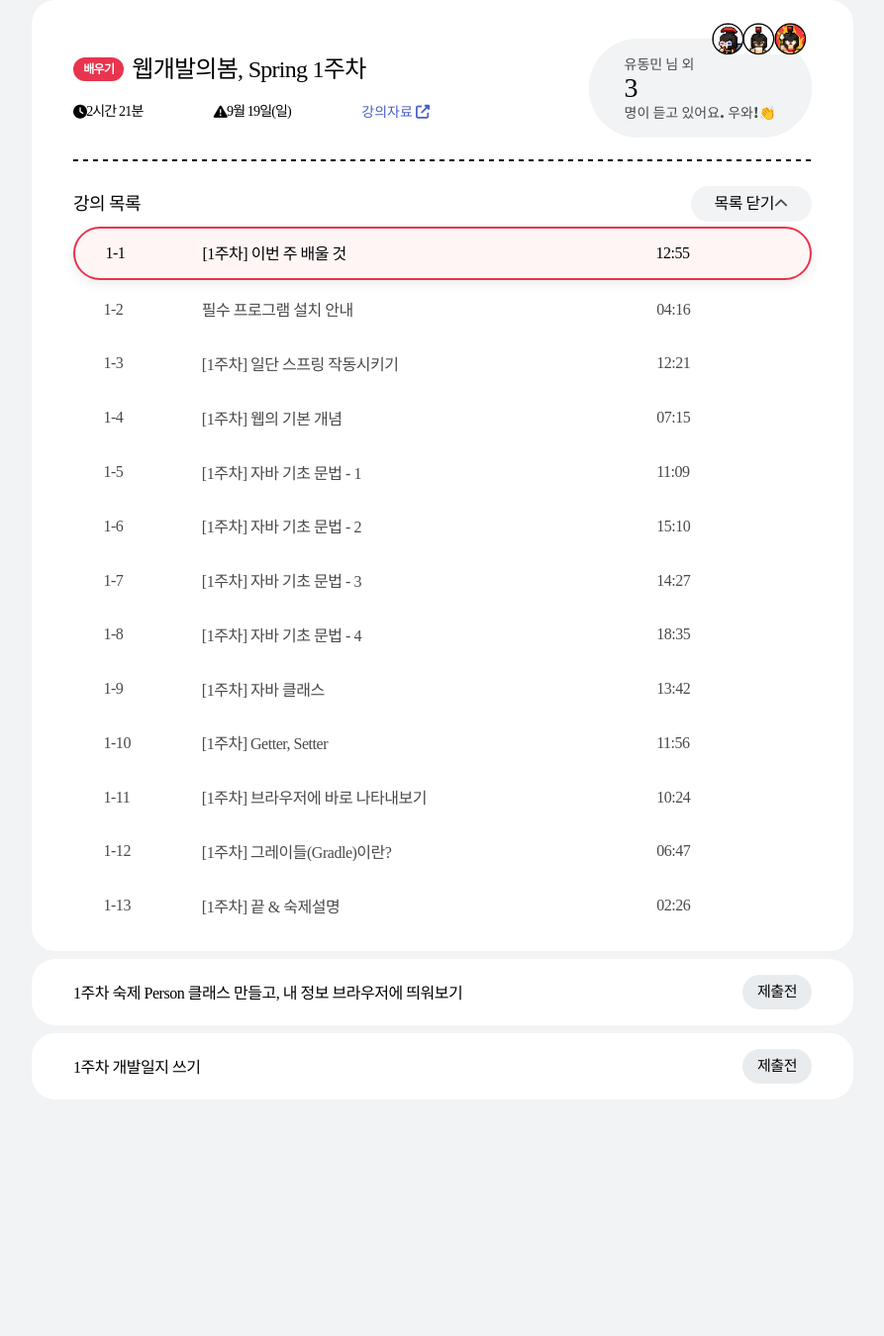
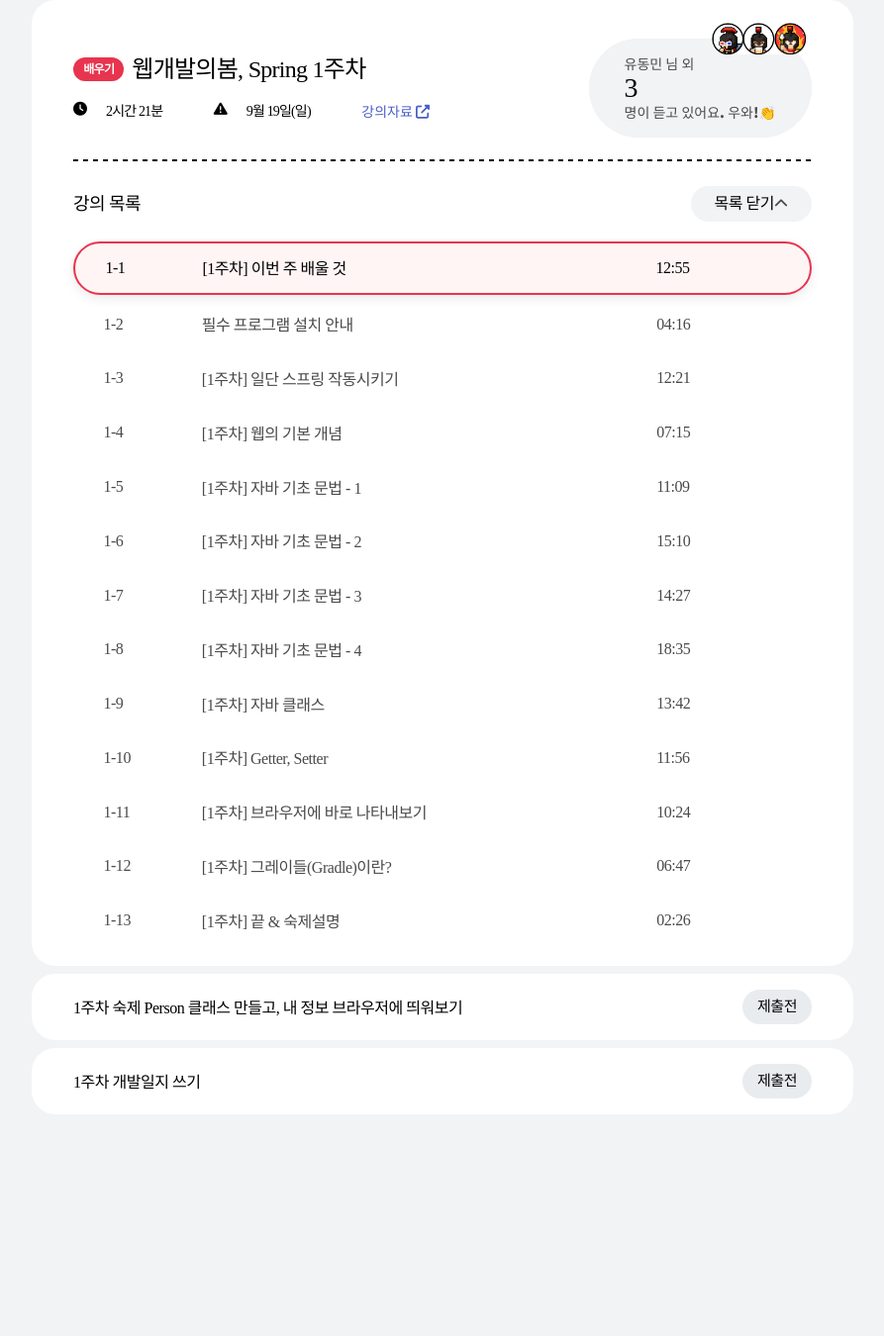
Before and after one commit to AndrewDongminYoo/Sparta-Coding-Club-clone, a Flask app: page /roadmap in a window 1280 px wide. Shown: the whole page at 99% size, without its empty margins (193-1086 px from the left). Before the commit the page ends 1111 px from the top, so only its background shows below. Run offline with Flask 2, Linux system fonts and the light colour scheme; parts of the project's set-up code (start-up, migrations or seed data) failed here and were passed over; some libraries are stand-ins or nearby versions.

Commit message:
css control

```diff
--- a/static/css/style.css
+++ b/static/css/style.css
@@ -197,6 +197,15 @@ body, .root {
     align-items: center;
 }
 
+.detail-obj img,
+.detail-obj i {
+    width: 17px;
+    height: 17px;
+    object-fit: contain;
+    margin-right: 16px;
+    margin-bottom: 2px;
+}
+
 .colleague {
     display: flex;
     flex-direction: column;
@@ -271,6 +280,7 @@ body, .root {
     display: flex;
     align-items: center;
     justify-content: space-between;
+    margin-bottom: 20px;
 }
 
 .detail-header-title {
@@ -395,7 +405,7 @@ body, .root {
     text-align: left;
     color: #000;
     padding-top: 3px;
-    overflow-x: hidden;
+    /*overflow-x: hidden;*/
     text-overflow: ellipsis;
     white-space: nowrap;
 }
@@ -442,7 +452,7 @@ body, .root {
     text-align: left;
     color: #000;
     padding-top: 3px;
-    overflow-x: hidden;
+    /*overflow-x: hidden;*/
     text-overflow: ellipsis;
     white-space: nowrap;
 }
```
